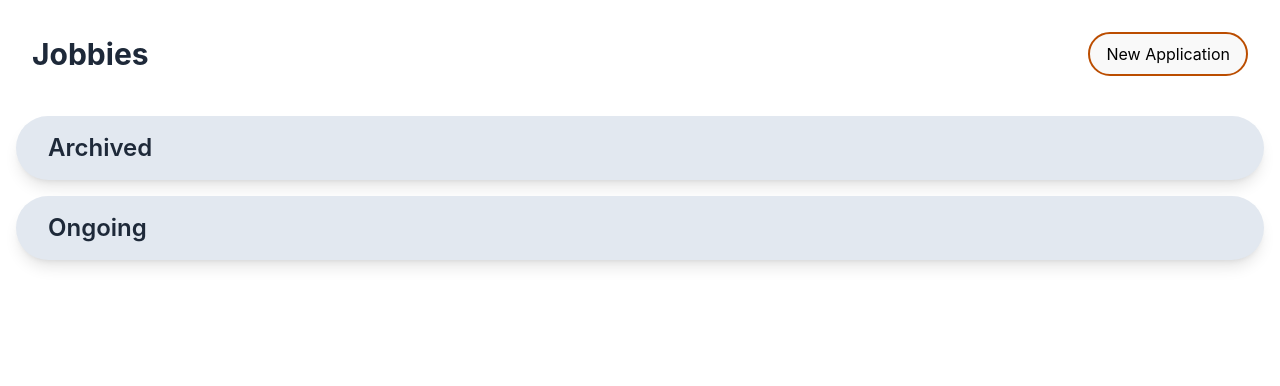
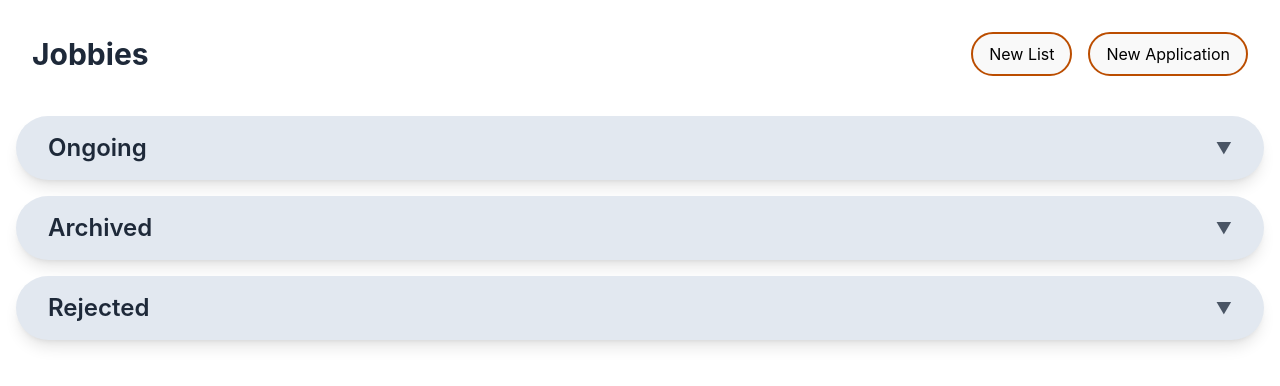
Before and after one commit to KarimYounus/jobbies, a React (Vite) app: page / in a window 1280 px wide. Shown: the top 386 px of the page. Built offline with nearby package versions, Linux system fonts and the light colour scheme.

Commit message:
Added JobList and JobListItem components

```diff
--- a/src/App.tsx
+++ b/src/App.tsx
@@ -1,32 +1,33 @@
 import { useState } from "react";
 import { motion } from "motion/react";
+import JobList from "./components/JobList";
 
 function App() {
   return (
     <motion.div className="flex flex-col w-full justify-center items-center">
       {/* Header Section */}
       <motion.div className="flex flex-row items-center justify-between w-full p-8 mb-2">
+        {/* Logo */}
         <motion.h1 className="text-3xl font-bold text-gray-800">
           Jobbies
         </motion.h1>
-        <motion.button className="bg-white border-amber-700 border-2 text-black px-4 py-2 rounded-4xl hover:bg-blue-600 transition-colors">
-          New Application
-        </motion.button>
+        {/* Buttons */}
+        <motion.div className="flex gap-4">
+          <motion.button className="bg-white border-amber-700 border-2 text-black px-4 py-2 rounded-4xl hover:bg-blue-600 transition-colors">
+            New List
+          </motion.button>
+          <motion.button className="bg-white border-amber-700 border-2 text-black px-4 py-2 rounded-4xl hover:bg-blue-600 transition-colors">
+            New Application
+          </motion.button>
+        </motion.div>
       </motion.div>
 
       {/* Main Content Section - Job Lists */}
 
       <motion.div className="flex flex-col items-center w-full gap-4 px-4">
-        <motion.div className="flex flex-col items-start justify-center bg-slate-200 rounded-4xl w-full h-[50px] p-8 shadow-lg">
-          <motion.h2 className="text-2xl font-semibold text-gray-800">
-            Archived
-          </motion.h2>
-        </motion.div>
-        <motion.div className="flex flex-col items-start justify-center bg-slate-200 rounded-4xl w-full h-[50px] p-8 shadow-lg">
-          <motion.h2 className="text-2xl font-semibold text-gray-800">
-            Ongoing
-          </motion.h2>
-        </motion.div>
+        <JobList title="Ongoing" items={[]} />
+        <JobList title="Archived" items={[]} />
+        <JobList title="Rejected" items={[]} />
       </motion.div>
     </motion.div>
   );
--- /dev/null
+++ b/src/components/JobList.tsx
@@ -0,0 +1,91 @@
+import React, { useState } from "react";
+import { motion, AnimatePresence } from "framer-motion";
+import JobListItem from "./JobListItem";
+import { Job } from "./JobListItem";
+
+interface JobListProps {
+  title: string;
+  items: any[];
+  children?: React.ReactNode;
+}
+
+const defaultItems: Job[] = [
+  {
+    id: "1",
+    company: "Tech Corp",
+    position: "Software Engineer",
+    status: "applied",
+    appliedDate: "2023-10-01",
+    salary: "$80,000",
+    location: "New York, NY",
+    notes: "Initial application submitted.",
+  },
+  {
+    id: "2",
+    company: "Design Studio",
+    position: "UI/UX Designer",
+    status: "interview",
+    appliedDate: "2023-09-15",
+    salary: "$70,000",
+    location: "San Francisco, CA",
+    notes: "Interview scheduled for next week.",
+  },
+];
+
+const JobList: React.FC<JobListProps> = ({ title, items, children }) => {
+  const [isExpanded, setIsExpanded] = useState(false);
+
+  return (
+    <motion.div className="w-full">
+      {/* Header Section */}
+      <motion.div
+        className="flex flex-col items-start justify-center bg-slate-200 rounded-4xl w-full h-[50px] p-8 shadow-lg cursor-pointer"
+        onClick={() => setIsExpanded(!isExpanded)}
+        whileHover={{ scale: 1.02 }}
+        whileTap={{ scale: 0.98 }}
+      >
+        <div className="flex items-center justify-between w-full">
+          <motion.h2 className="text-2xl font-semibold text-gray-800">
+            {title}
+          </motion.h2>
+          <motion.div
+            animate={{ rotate: isExpanded ? 180 : 0 }}
+            transition={{ duration: 0.2 }}
+            className="text-gray-600"
+          >
+            ▼
+          </motion.div>
+        </div>
+      </motion.div>
+
+      {/* Content Section */}
+      <AnimatePresence>
+        {isExpanded && (
+          <motion.div
+            initial={{ opacity: 0, height: 0 }}
+            animate={{ opacity: 1, height: "auto" }}
+            exit={{ opacity: 0, height: 0 }}
+            transition={{ duration: 0.3 }}
+            className="px-8"
+          >
+            <div className="mt-4 space-y-2">
+              {/* {children ||
+                items.map((item, index) => (
+                  <div key={index} className="p-4 bg-white rounded-lg shadow">
+                    {JSON.stringify(item)}
+                  </div>
+                ))} */}
+                <JobListItem
+                  job={defaultItems[0]}
+                  onEdit={(job) => console.log("Edit job:", job)}
+                  onDelete={(id) => console.log("Delete job with id:", id)}
+                />
+            </div>
+          </motion.div>
+        )}
+      </AnimatePresence>
+    </motion.div>
+  );
+};
+
+export default JobList;
--- /dev/null
+++ b/src/components/JobListItem.tsx
@@ -0,0 +1,65 @@
+import React from "react";
+import { motion } from "framer-motion";
+
+export interface Job {
+  id: string;
+  company: string;
+  position: string;
+  status: "applied" | "interview" | "rejected" | "offer" | "archived";
+  appliedDate: string;
+  salary?: string;
+  location?: string;
+  notes?: string;
+}
+
+interface JobListItemProps {
+  job: Job;
+  onEdit?: (job: Job) => void;
+  onDelete?: (jobId: string) => void;
+}
+
+const JobListItem: React.FC<JobListItemProps> = ({ job, onEdit, onDelete }) => {
+  return (
+    <motion.div
+      initial={{ opacity: 0, y: 20 }}
+      animate={{ opacity: 1, y: 0 }}
+      exit={{ opacity: 0, y: -20 }}
+      className="p-4 bg-teal-200 rounded-4xl shadow-md hover:shadow-lg transition-shadow"
+    >
+      <div className="flex justify-between items-center px-4">
+
+        <div className="flex gap-1 justify-center items-center text-xl font-semibold">
+          <h3 className=" text-gray-900">
+            {job.position} -
+          </h3>
+          <p className="text-gray-600">{job.company}</p>
+        </div>
+
+        <div className="flex items-center space-x-6">
+          {/* Location */}
+          {job.location && (
+            <p className="text-sm text-gray-600">📍 {job.location}</p>
+          )}
+
+          {/* Salary */}
+          {job.salary && (
+            <p className="text-sm text-gray-600">💰 {job.salary}</p>
+          )}
+
+          {/* Date */}
+          <div className="text-sm text-gray-500">
+            Applied: {new Date(job.appliedDate).toLocaleDateString()}
+          </div>
+        </div>
+      </div>
+
+      {/* {job.notes && (
+        <p className="text-sm text-gray-700 mt-2 p-2 bg-gray-50 rounded">
+          {job.notes}
+        </p>
+      )} */}
+    </motion.div>
+  );
+};
+
+export default JobListItem;
```
